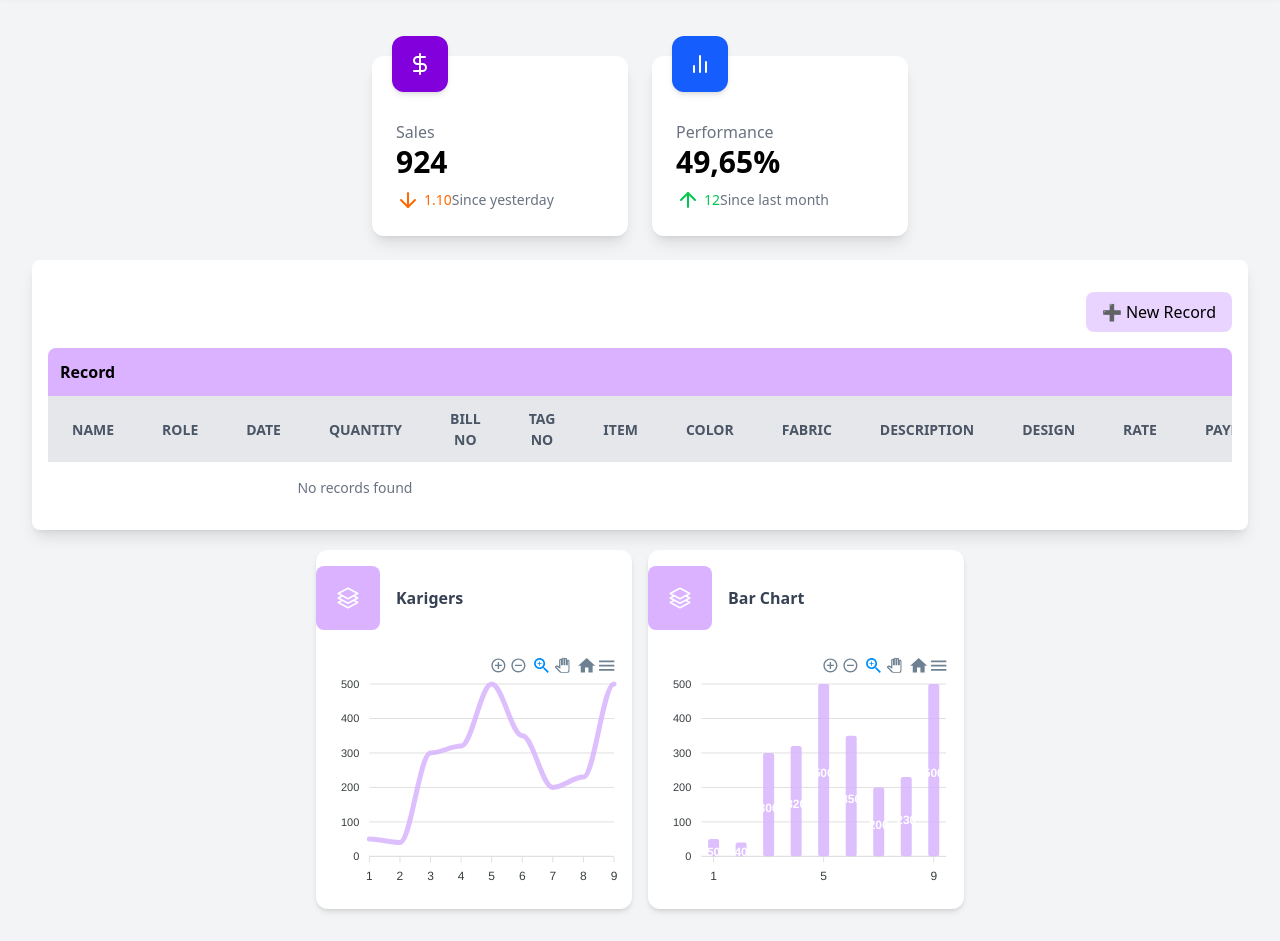
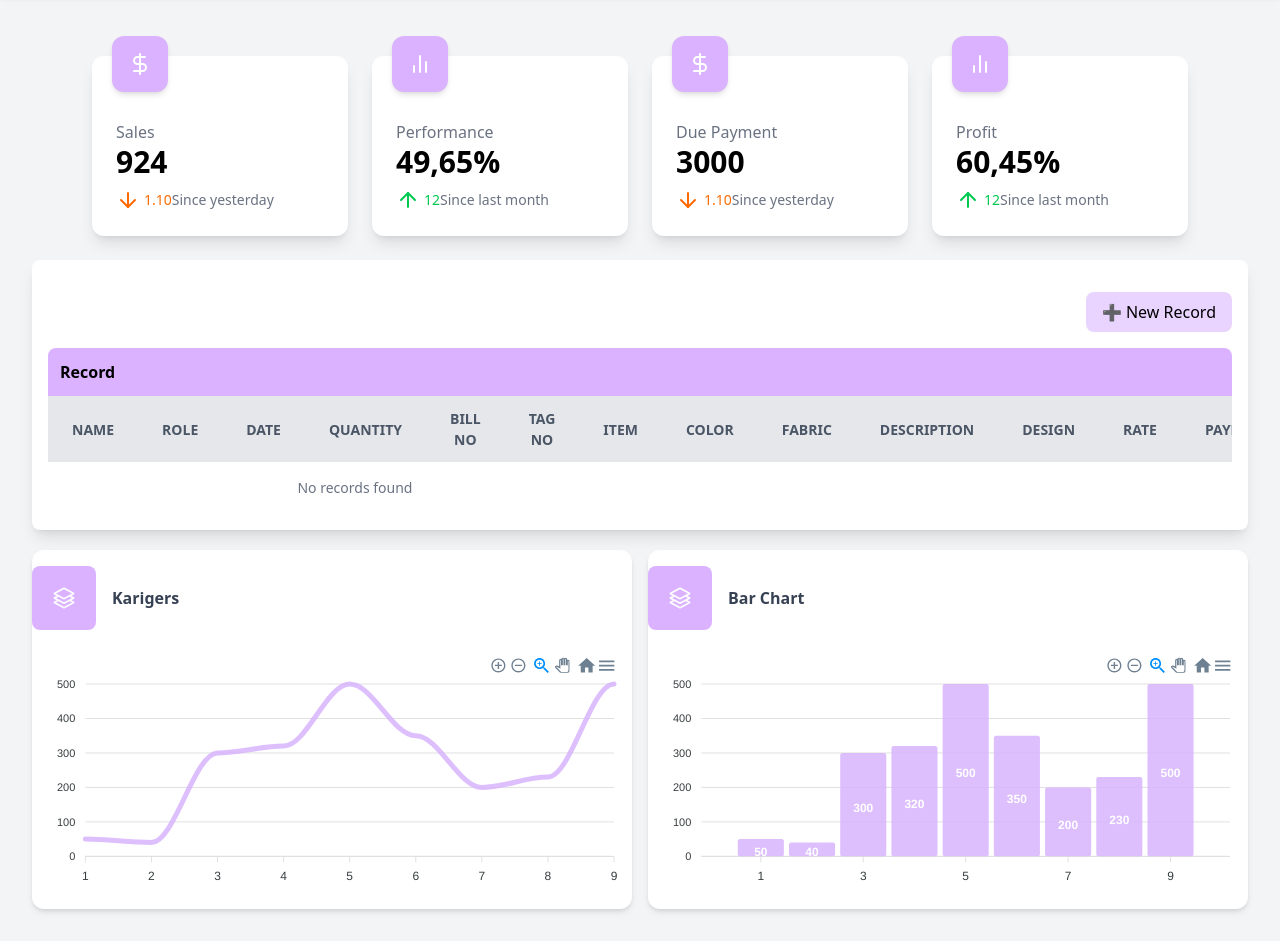
Before and after one commit to Developer-Elisha/Atif-Brothers, a React (Vite) app in the folder client/: page / in a window 1280 px wide. Shown: the part 80-1021 px from the top of the page. Built offline with nearby package versions, Linux system fonts and the light colour scheme; a web font is replaced by a local one.

Commit message:
Charts added and 2 More Cards

```diff
--- /dev/null
+++ b/client/src/apprun.md
@@ -0,0 +1,45 @@
+import React from "react";
+import { BrowserRouter as Router, Routes, Route, Navigate } from "react-router-dom";
+import Header from "./components/Header";
+import StatsCards from "./components/Cards";
+import MainTbl from "./components/Dashboard";
+import Login from "./components/Login";
+import Charts from "./components/Charts";
+import BarChart from "./components/BarChart";
+
+const Dashboard = () => (
+  <div className="min-h-screen flex flex-col bg-gray-100">
+    <div className="fixed top-0 left-0 w-full z-50 bg-white shadow-md">
+      <Header />
+    </div>
+    <div className="flex flex-col items-center justify-center p-8 mt-20">
+      <StatsCards />
+      <MainTbl />
+      {/* Charts Container with 90% Width */}
+      <div className="mt-5 flex w-[90%] justify-center space-x-4">
+        <Charts className="flex-1" />
+        <BarChart className="flex-1" />
+      </div>
+    </div>
+  </div>
+);
+
+
+// const PrivateRoute = ({ element }) => {
+//   const token = localStorage.getItem("token");
+//   return token ? element : <Navigate to="/login" />;
+// };
+
+function App() {
+  return (
+    <Router>
+      <Routes>
+        <Route path="/" element={<Dashboard />} />
+        {/* <Route path="/dashboard" element={<PrivateRoute element={<Dashboard />} />} />
+        <Route path="*" element={<Navigate to="/login" />} /> */}
+      </Routes>
+    </Router>
+  );
+}
+
+export default App;
--- a/client/src/components/BarChart.jsx
+++ b/client/src/components/BarChart.jsx
@@ -24,7 +24,7 @@ import {
       colors: ["#D8B4FE"], // purple-300
       plotOptions: {
         bar: {
-          columnWidth: "40%",
+          columnWidth: "90%",
           borderRadius: 2,
         },
       },
@@ -34,7 +34,7 @@ import {
 
   const BarChart = () => {
     return (
-      <Card>
+      <Card className="w-full">
         <CardHeader
           floated={false}
           shadow={false}
@@ -51,10 +51,11 @@ import {
           </div>
         </CardHeader>
         <CardBody className="px-2 pb-0">
-          <Chart {...chartConfig} />
+          <Chart {...chartConfig} className="w-full" />
         </CardBody>
       </Card>
     );
   };
 
+
   export default BarChart;
--- a/client/src/components/Cards.jsx
+++ b/client/src/components/Cards.jsx
@@ -6,7 +6,7 @@ export function StatsCards() {
     <div className="flex flex-wrap justify-center items-center gap-6 p-6">
       {/* Sales Card */}
       <div className="bg-white rounded-xl shadow-lg p-6 flex flex-col items-start w-full sm:w-64 relative">
-        <div className="absolute -top-5 left-5 bg-purple-700 p-4 rounded-xl shadow-md">
+        <div className="absolute -top-5 left-5 bg-purple-300 p-4 rounded-xl shadow-md">
           <DollarSign className="text-white" />
         </div>
         <h3 className="text-gray-500 mt-10">Sales</h3>
@@ -19,11 +19,37 @@ export function StatsCards() {
 
       {/* Performance Card */}
       <div className="bg-white rounded-xl shadow-lg p-6 flex flex-col items-start w-full sm:w-64 relative">
-        <div className="absolute -top-5 left-5 bg-blue-600 p-4 rounded-xl shadow-md">
+        <div className="absolute -top-5 left-5 bg-purple-300 p-4 rounded-xl shadow-md">
           <BarChart2 className="text-white" />
         </div>
         <h3 className="text-gray-500 mt-10">Performance</h3>
         <p className="text-3xl font-bold">49,65%</p>
+        <p className="text-sm text-gray-500 flex items-center mt-2">
+          <ArrowUp className="text-green-500 mr-1" />
+          <span className="text-green-500">12</span> Since last month
+        </p>
+      </div>
+
+      {/* Sales Card */}
+      <div className="bg-white rounded-xl shadow-lg p-6 flex flex-col items-start w-full sm:w-64 relative">
+        <div className="absolute -top-5 left-5 bg-purple-300 p-4 rounded-xl shadow-md">
+          <DollarSign className="text-white" />
+        </div>
+        <h3 className="text-gray-500 mt-10">Due Payment</h3>
+        <p className="text-3xl font-bold">3000</p>
+        <p className="text-sm text-gray-500 flex items-center mt-2">
+          <ArrowDown className="text-orange-500 mr-1" />
+          <span className="text-orange-500">1.10</span> Since yesterday
+        </p>
+      </div>
+
+      {/* Performance Card */}
+      <div className="bg-white rounded-xl shadow-lg p-6 flex flex-col items-start w-full sm:w-64 relative">
+        <div className="absolute -top-5 left-5 bg-purple-300 p-4 rounded-xl shadow-md">
+          <BarChart2 className="text-white" />
+        </div>
+        <h3 className="text-gray-500 mt-10">Profit</h3>
+        <p className="text-3xl font-bold">60,45%</p>
         <p className="text-sm text-gray-500 flex items-center mt-2">
           <ArrowUp className="text-green-500 mr-1" />
           <span className="text-green-500">12</span> Since last month
--- a/client/src/components/Charts.jsx
+++ b/client/src/components/Charts.jsx
@@ -17,7 +17,7 @@ import {
       },
     ],
     options: {
-      colors: ["#D8B4FE"], // purple-300
+      colors: ["#D8B4FE"],
       stroke: {
         lineCap: "round",
         curve: "smooth",
@@ -28,7 +28,7 @@ import {
 
   const Charts = () => {
     return (
-      <Card>
+      <Card className="w-full">
         <CardHeader
           floated={false}
           shadow={false}
@@ -45,10 +45,11 @@ import {
           </div>
         </CardHeader>
         <CardBody className="px-2 pb-0">
-          <Chart {...chartConfig} />
+          <Chart {...chartConfig} className="w-full" />
         </CardBody>
       </Card>
     );
   };
 
+
   export default Charts;
```
